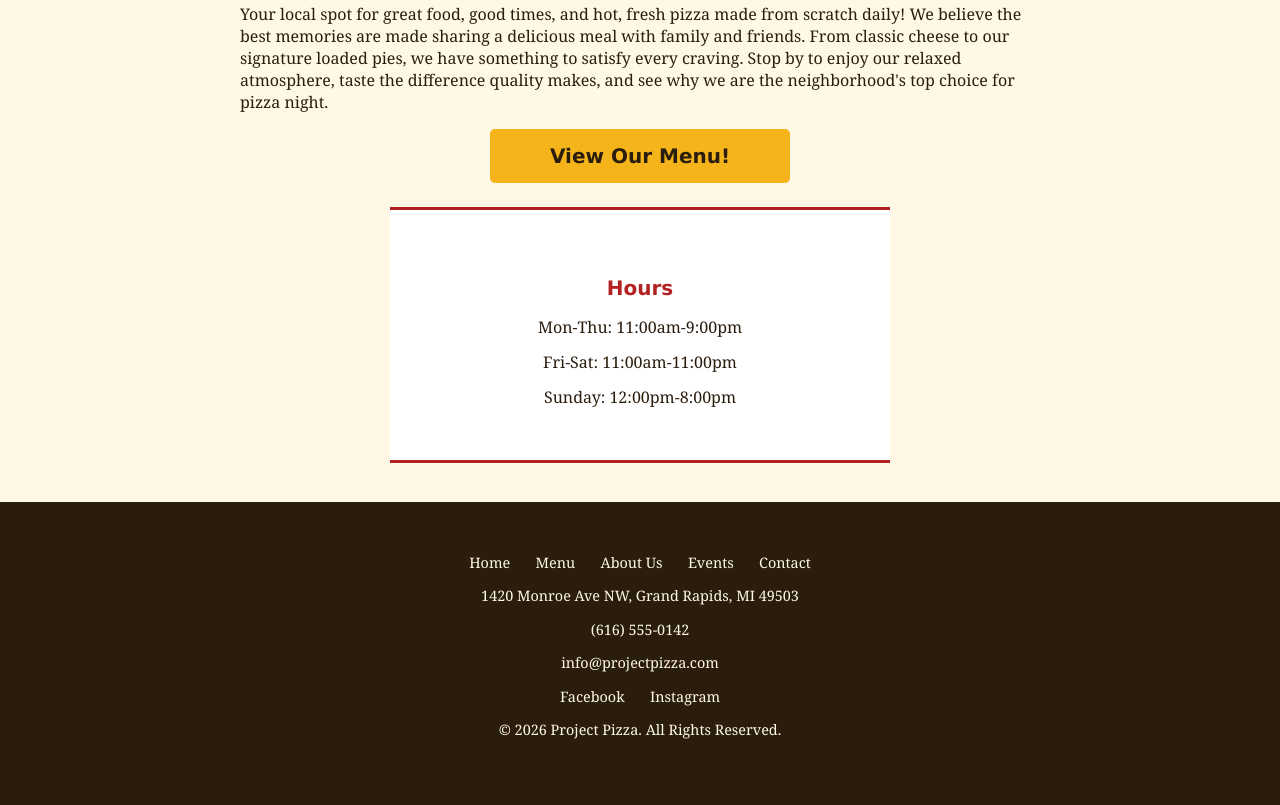
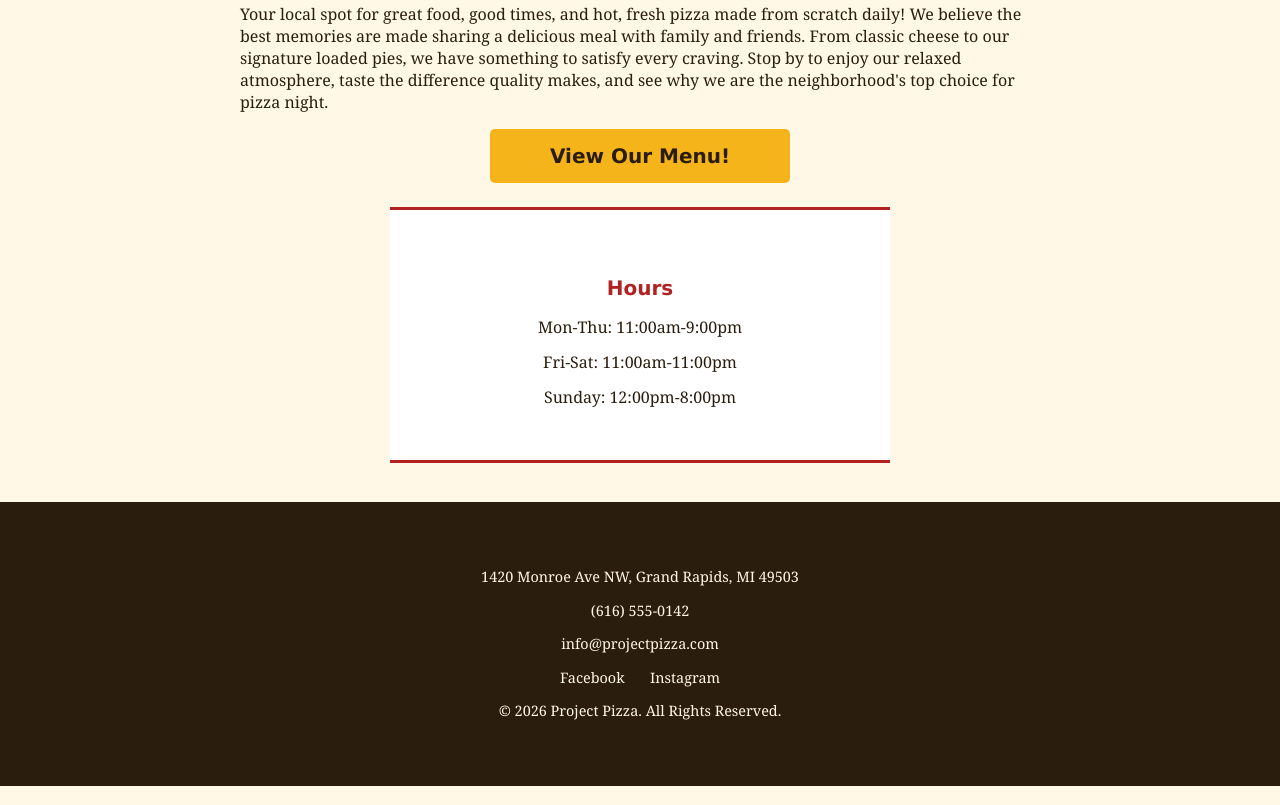
Before and after one commit to naukema10/CIS238GroupProject, a plain HTML site: page index.html in a window 1280 px wide. Shown: the part 676-1481 px from the top of the page. Drawn offline with Linux system fonts and the light colour scheme.

Commit message:
Eliminated nav footer redundancy

```diff
--- a/index.html
+++ b/index.html
@@ -57,15 +57,6 @@
         <!--  footer area -->
         <footer>
 
-            <!-- Footer links -->
-            <ul class="footer-links">
-                <li><a href="index.html">Home</a></li>
-                <li><a href="menu.html">Menu</a></li>
-                <li><a href="about.html">About Us</a></li>
-                <li><a href="events.html">Events</a></li>
-                <li><a href="contact.html">Contact</a></li>
-            </ul>
-
             <!-- Contact info  -->
             <div class="contact-info">
                 <p>1420 Monroe Ave NW, Grand Rapids, MI 49503</p>
```
